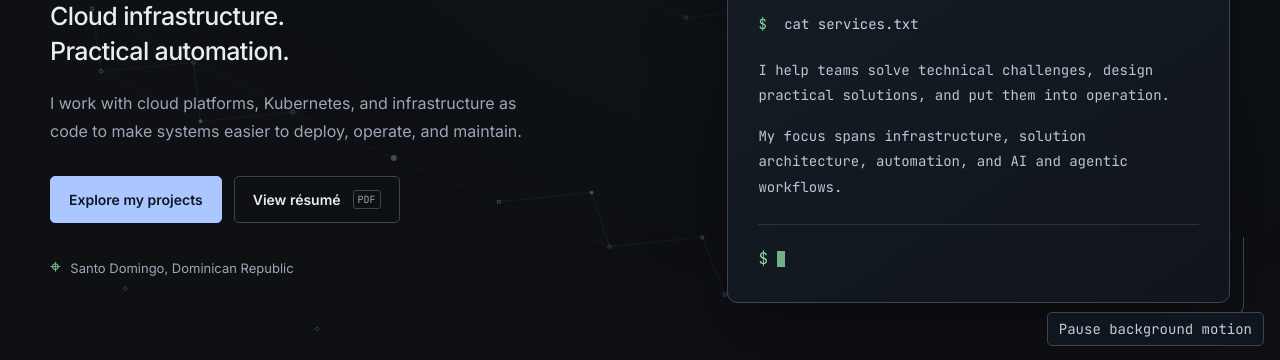
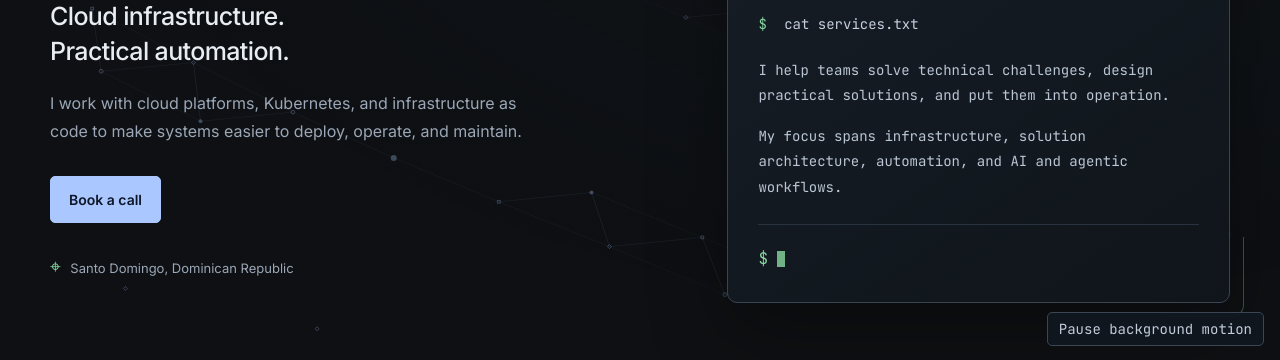
Before and after one commit to javiercm1410/personal_site, an Astro site: page / in a window 1280 px wide. Shown: the part 440-800 px from the top of the page. Built offline with nearby package versions, Linux system fonts and the light colour scheme; Astro itself is replaced by a stand-in of ours.

Commit message:
feat: Make booking the primary hero action

```diff
--- a/src/components/TypingHero.astro
+++ b/src/components/TypingHero.astro
@@ -1,7 +1,7 @@
 <section id="main" class="portfolio-hero" aria-labelledby="hero-title">
 <div class="hero-copy"><p class="eyebrow">DEVOPS / PLATFORM ENGINEERING</p><h1 id="hero-title">Javier<br/><span>Carrillo.</span></h1>
 <p class="hero-lead">Cloud infrastructure.<br/>Practical automation.</p><p class="hero-description">I work with cloud platforms, Kubernetes, and infrastructure as code to make systems easier to deploy, operate, and maintain.</p>
-<div class="hero-actions"><a href="#projects" class="portfolio-button primary-button">Explore my projects</a><a href="/public/JavierCarrillo_resume_en.pdf" class="portfolio-button secondary-button" target="_blank" rel="noopener">View résumé <span class="file-tag">PDF</span></a></div>
+<div class="hero-actions"><a href="https://calendar.app.google/gFQcxsLQLFMe4wQx9" class="portfolio-button primary-button" target="_blank" rel="noopener noreferrer">Book a call</a></div>
 <p class="hero-location"><span aria-hidden="true">⌖</span> Santo Domingo, Dominican Republic</p></div>
 <div class="terminal-panel" aria-label="Profile summary"><div class="terminal-top"><span class="window-controls" aria-hidden="true"><i></i><i></i><i></i></span><span>javier / profile</span><span class="terminal-shell">zsh</span></div>
 <div class="terminal-body"><p class="command"><span>$</span> whoami</p>
```
